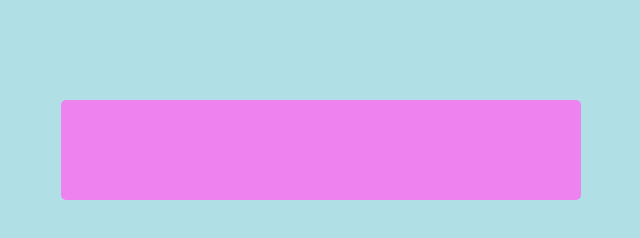
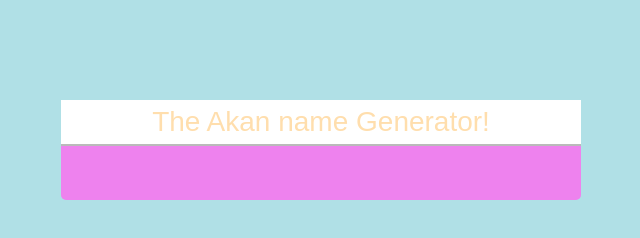
Before and after one commit to Gladyskyenze/akanbirthnames, a plain HTML site: page index.html in a window 1280 px wide. Shown: the whole page, without its empty margins (319-959 px from the left). Drawn offline with Linux system fonts and the light colour scheme.

Commit message:
adding forms.

```diff
--- a/css/styles.css
+++ b/css/styles.css
@@ -16,3 +16,22 @@ body{
     height: auto;
 
 }
+.base{
+    width: 100%;
+    margin: 0;
+    overflow: hidden;
+    display: block;
+    float: none;
+}
+.base h3{
+    font-size: 28px;
+    text-align: center;
+    font-family: sans-serif;
+    margin-top: 0px;
+    box-shadow: 0px 2px #bababa;
+    font-weight: normal;
+    color: navajowhite;
+    background: white;
+    padding: 6px;
+
+}
--- a/index.html
+++ b/index.html
@@ -9,7 +9,11 @@
 </head>
 <body>
    <div class="container">
-
+    <form>
+        <div class="base">
+            <h3> The Akan name Generator! </h3>
+        </div>
+    </form>
    </div>
 
 </body>
```
